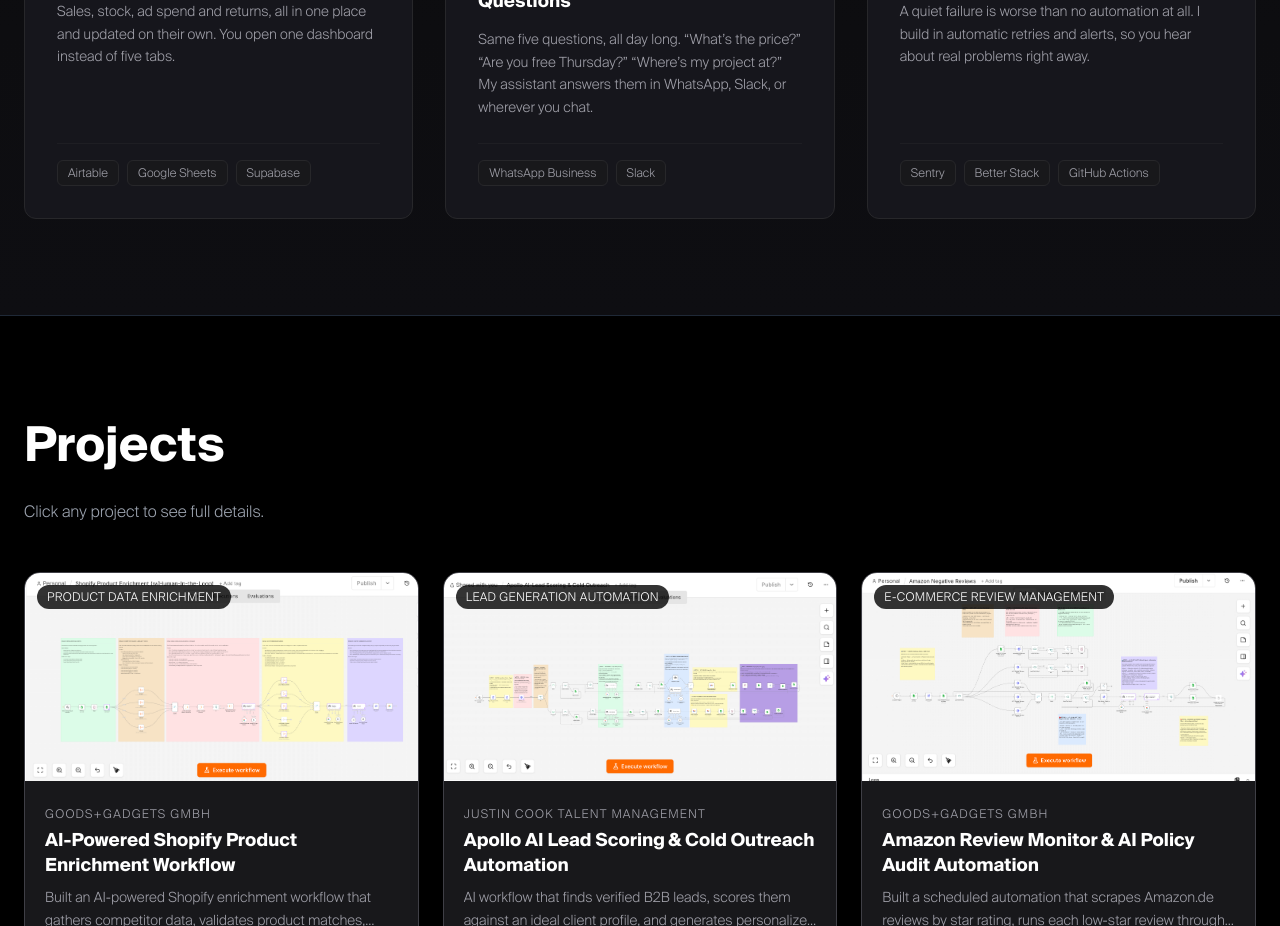
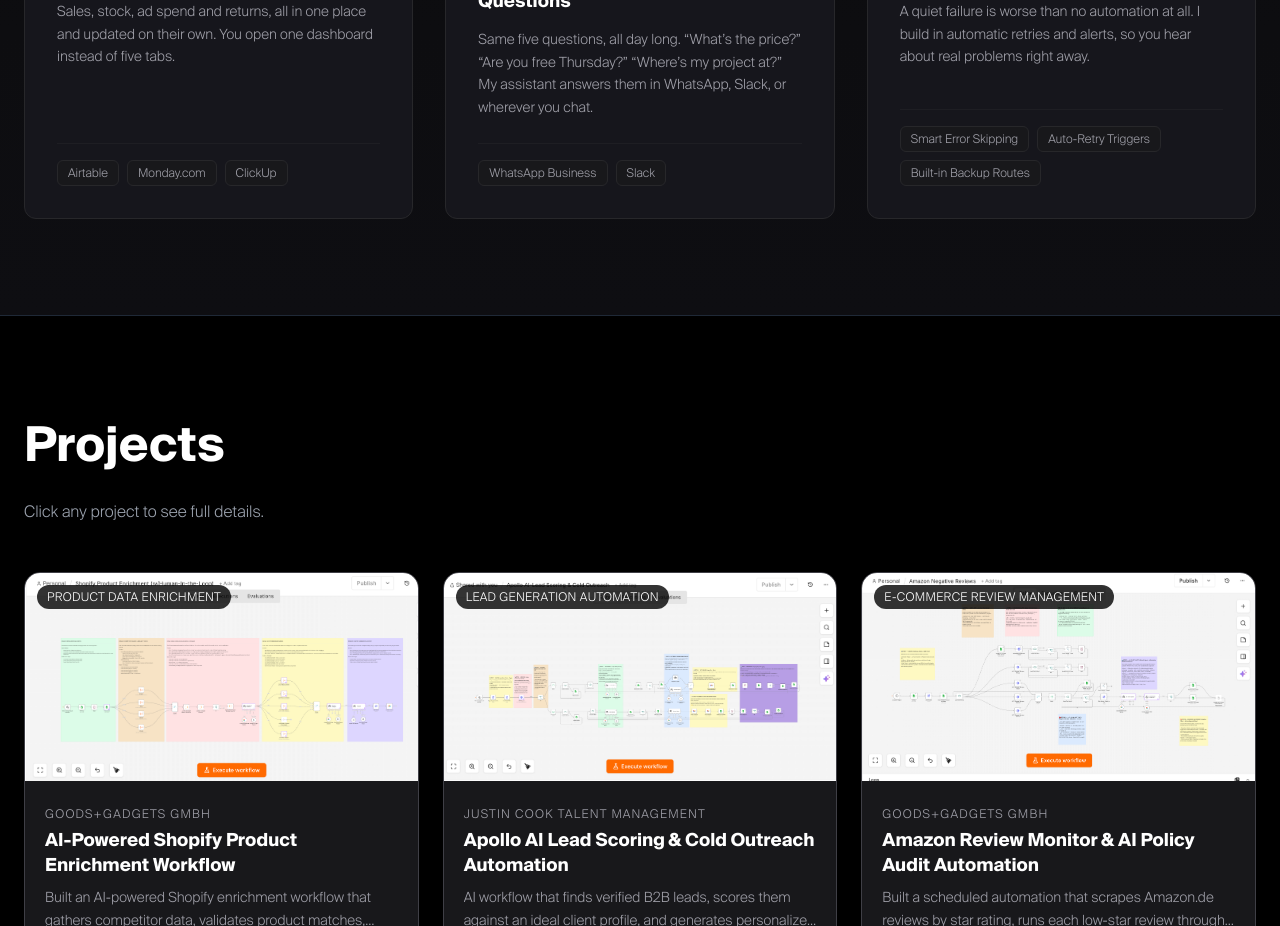
Before and after one commit to HeisenMike/Mike-s-portfolio, a React (Vite) app: page / in a window 1280 px wide. Shown: the part 1580-2506 px from the top of the page. Built offline with nearby package versions, Linux system fonts and the light colour scheme.

Commit message:
change tech stack of error handling

```diff
--- a/src/components/Services.jsx
+++ b/src/components/Services.jsx
@@ -38,7 +38,7 @@ const services = [
         icon={DashboardCircleEditIcon}
         className="w-8 h-8 mb-2 text-amber-400" />
     ),
-    tools: ["Airtable", "Google Sheets", "Supabase"]
+    tools: ["Airtable", "Monday.com", "ClickUp"]
   },
   {
     title: "Stop Answering the Same Questions",
@@ -54,7 +54,8 @@ const services = [
     title: "Automations That Don’t Break",
     description: "A quiet failure is worse than no automation at all. I build in automatic retries and alerts, so you hear about real problems right away.",
     icon: <Code2 className="w-8 h-8 mb-2 text-sky-400" />,
-    tools: ["Sentry", "Better Stack", "GitHub Actions"]
+    tools: ["Smart Error Skipping", "Auto-Retry Triggers", "Built-in Backup Routes"]
+
   }
 ];
 
```
